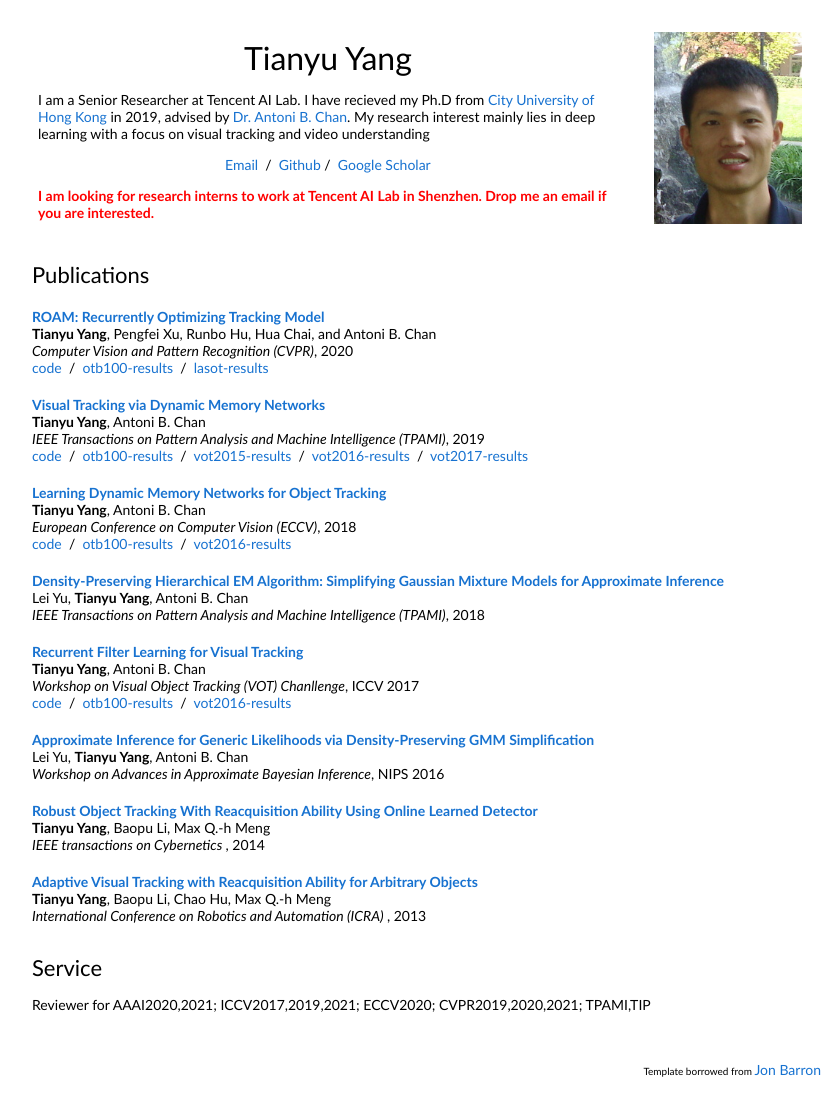
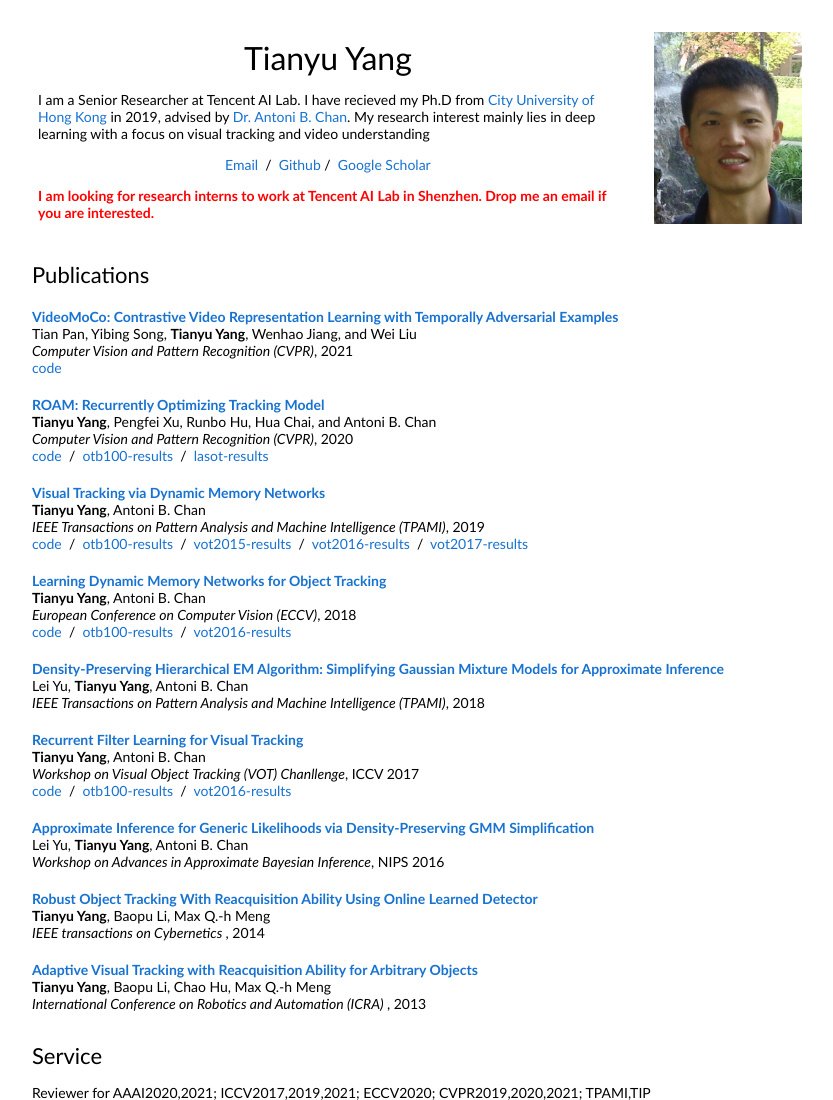
Before and after one commit to tyyyang/tyyyang.github.io, a plain HTML site: page index.html in a window 1280 px wide. Shown: the top 1100 px of the page, without its empty margins (218-1051 px from the left). Drawn offline with Linux system fonts and the light colour scheme.

Commit message:
update cvpr21

```diff
--- a/index.html
+++ b/index.html
@@ -58,6 +58,20 @@
           <tr>
             <td style="padding:10px;width:100%;vertical-align:middle">
               <heading>Publications</heading>
+            </td>
+          </tr>
+
+	 <tr>
+            <td style="padding:10px;width:75%;vertical-align:middle">
+              <a href="https://arxiv.org/pdf/2103.05905.pdf">
+                <papertitle>VideoMoCo: Contrastive Video Representation Learning with Temporally Adversarial Examples</papertitle>
+              </a>
+              <br>
+              Tian Pan, Yibing Song, <strong>Tianyu Yang</strong>, Wenhao Jiang, and Wei Liu
+              <br>
+              <em>Computer Vision and Pattern Recognition (CVPR)</em>, 2021
+              <br>
+              <a href="https://github.com/tinapan-pt/VideoMoCo">code</a>
             </td>
           </tr>
 
```
